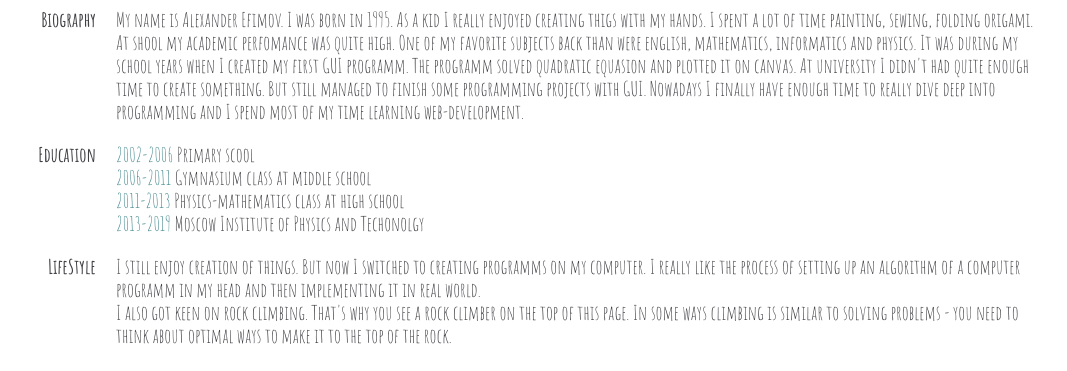
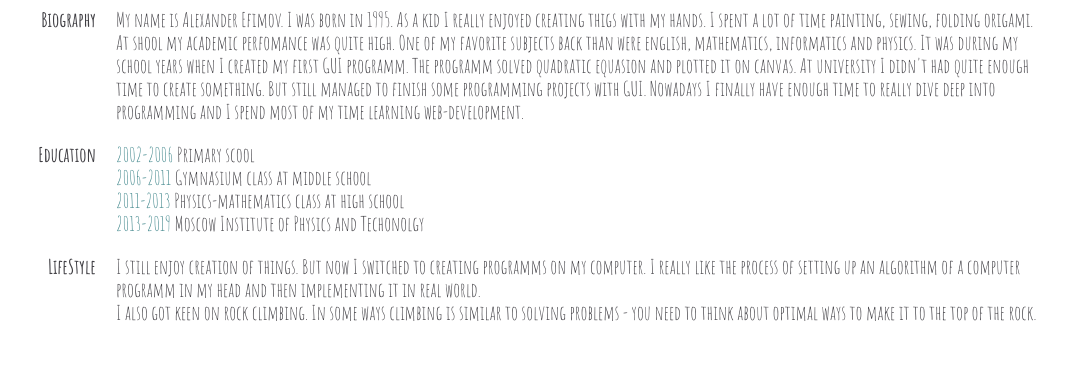
Before and after one commit to SonikDropout/SonikDropout.github.io, a plain HTML site: page index.html in a window 1280 px wide. Shown: the part 377-748 px from the top of the page, without its empty margins (112-1179 px from the left). Drawn offline with Linux system fonts and the light colour scheme.

Commit message:
Update index.html

```diff
--- a/index.html
+++ b/index.html
@@ -39,7 +39,7 @@
 				</section>
 				<section class="aboutSection">
 					<h4 class="aboutSection__header">LifeStyle</h4>
-					<p class="aboutSection__paragraph">I still enjoy creation of things. But now I switched to creating programms on my computer. I really like the process of setting up an algorithm of a computer  programm in my head and then implementing it in real world.<br/>I also got keen on rock climbing. That's why you see a rock climber on the top of this page. In some ways climbing is similar to solving problems - you need to think about optimal ways to make it to the top of the rock.</p>
+					<p class="aboutSection__paragraph">I still enjoy creation of things. But now I switched to creating programms on my computer. I really like the process of setting up an algorithm of a computer  programm in my head and then implementing it in real world.<br/>I also got keen on rock climbing. In some ways climbing is similar to solving problems - you need to think about optimal ways to make it to the top of the rock.</p>
 				</section>
 			</article>
 			<article class="portfolio" id="portfolio">
```
